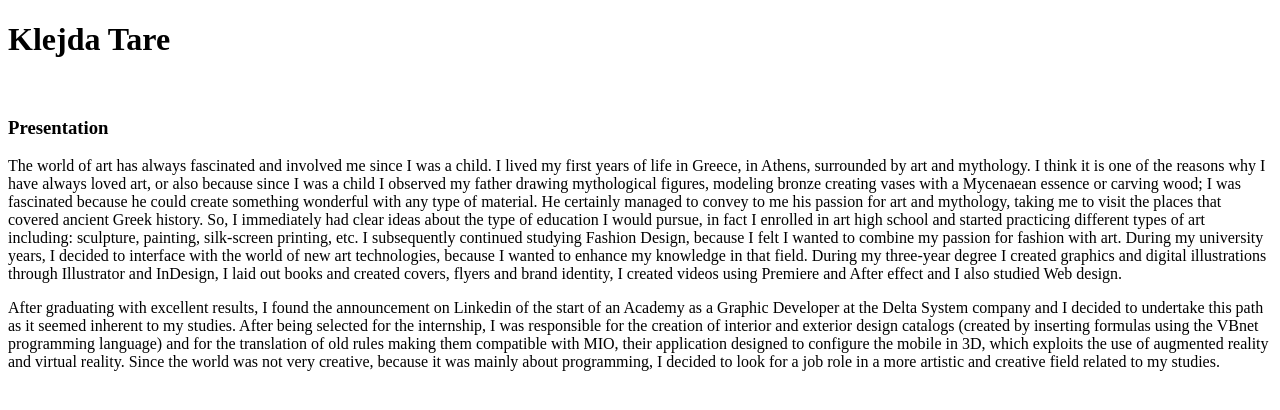
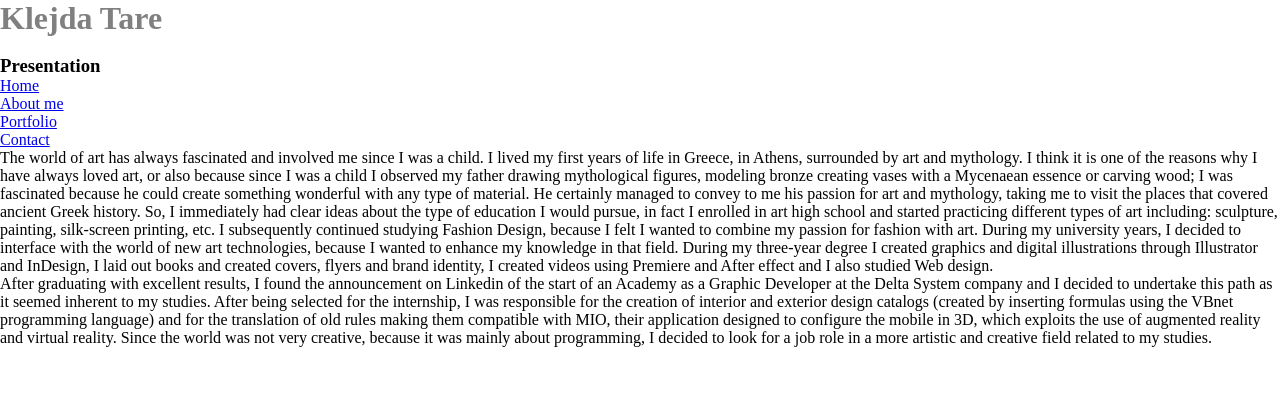
Before and after one commit to challenge-network-18-mar-24/tare-klejda, a plain HTML site: page index.html in a window 1280 px wide. Drawn offline with Linux system fonts and the light colour scheme.

Commit message:
modifiche

```diff
--- a/index.html
+++ b/index.html
@@ -2,13 +2,26 @@
 <html lang="en">
 <head>
     <meta charset="UTF-8">
+    <meta charset="UTF-8">
+
     <meta name="viewport" content="width=device-width, initial-scale=1.0">
-    <title>Presentation</title>
+    <title>My Portfolio</title>
+    <link rel="stylesheet" href="style.css">
 </head>
 <body>
     <h1>Klejda Tare</h1>
     <img src="" alt="">
     <h3>Presentation</h3>
+    <div class="header">
+        <nav>
+            <ul class="nav-links">
+                <li><a href="#home" class="navigation">Home</a></li>
+                <li><a href="#about-me" class="navigation">About me</a></li>
+                <li><a href="#portfolio" class="navigation">Portfolio</a></li>
+                <li><a href="#contattami" class="navigation">Contact</a></li>
+            </ul>
+        </nav>
+    </div>
 
     <p>The world of art has always fascinated and involved me since I was a child. I lived my first years of life in Greece, in
     Athens, surrounded by art and mythology. I think it is one of the reasons why I have always loved art, or also because
```
